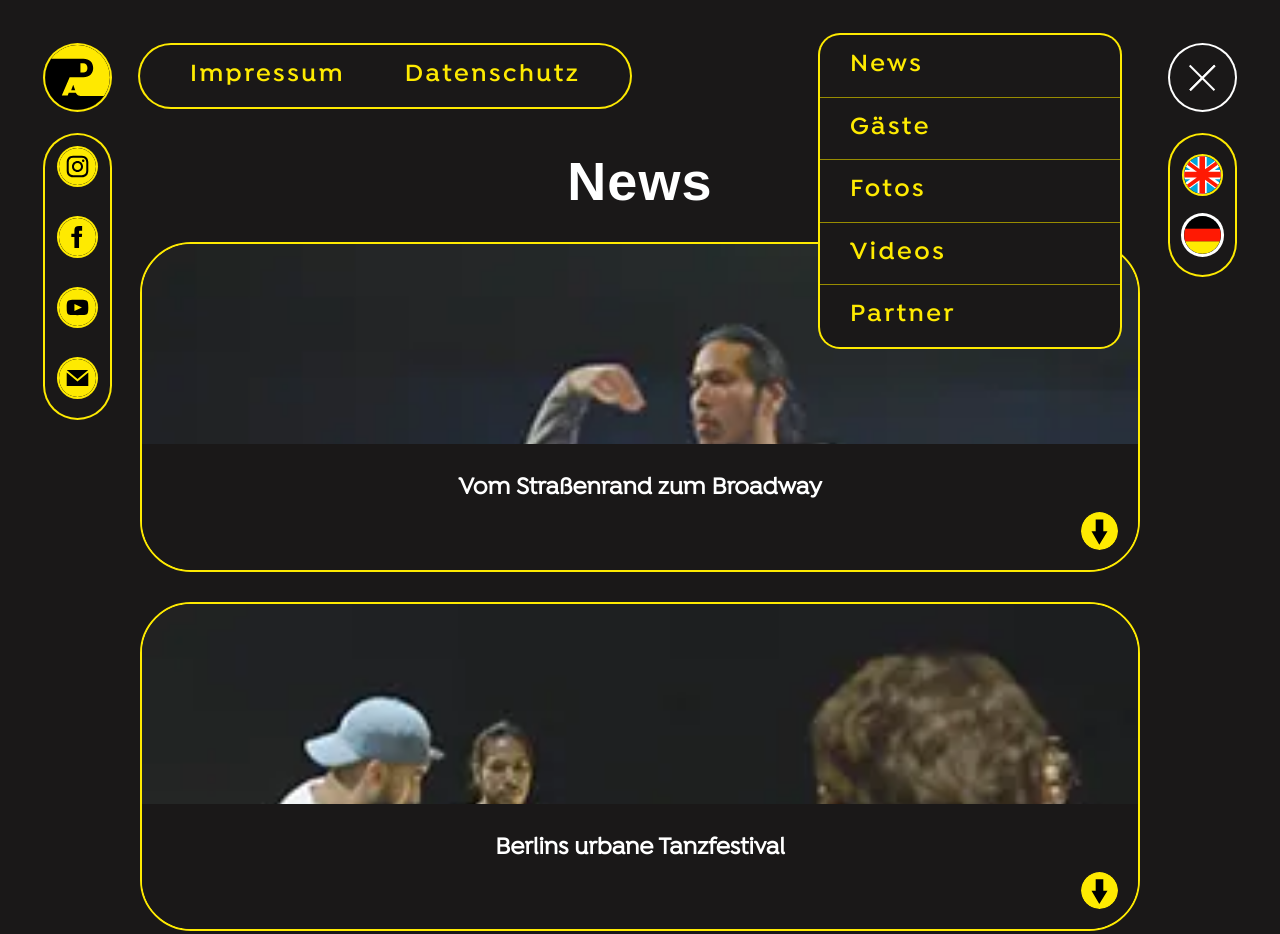
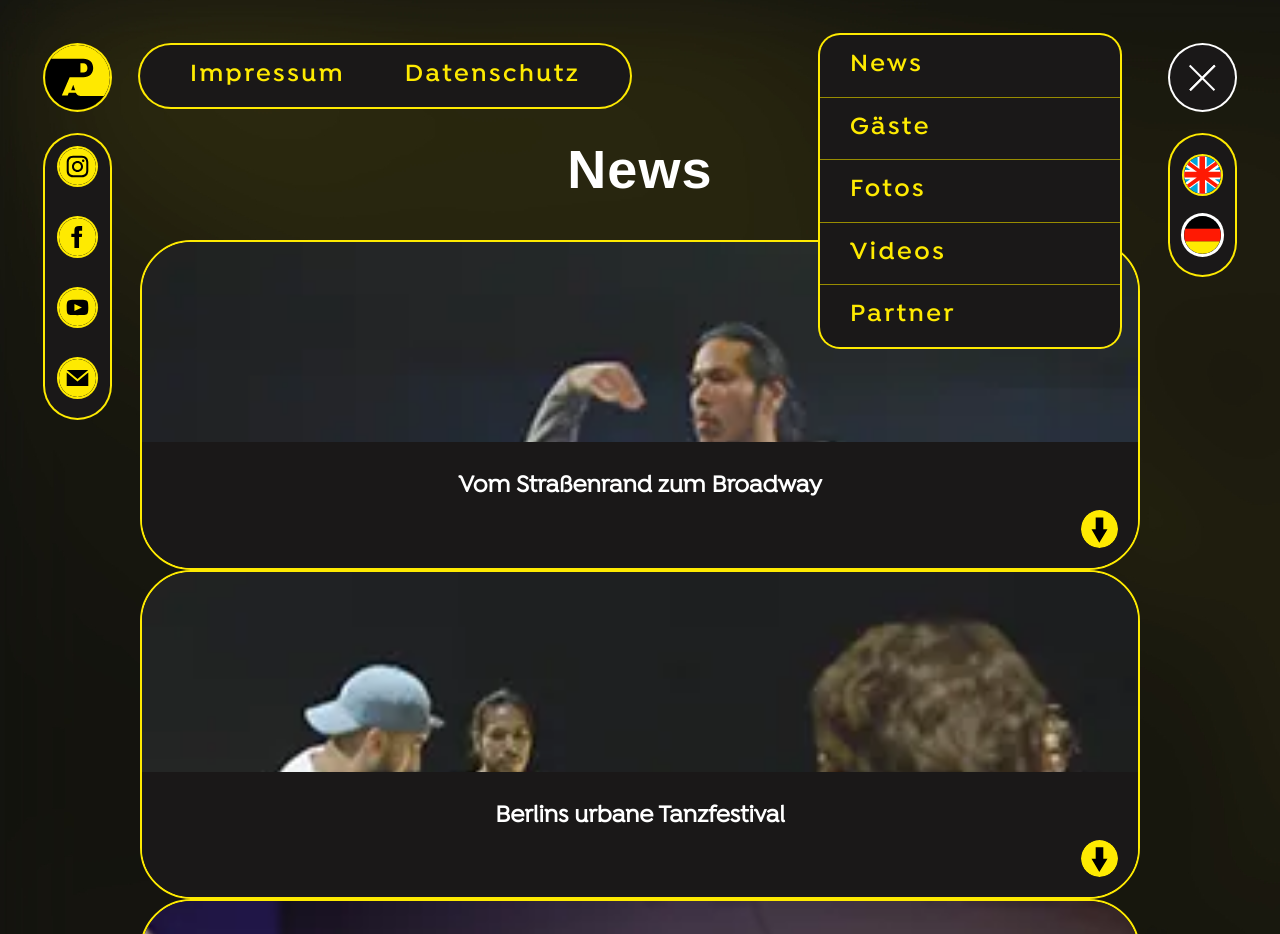
Before and after one commit to timbittins/dance-art-festival, a plain HTML site: page pages/news.html in a window 1280 px wide. Shown: the top 934 px of the page. Drawn offline with Linux system fonts and the light colour scheme.

Commit message:
implemented grid | menu js finished

```diff
--- a/js/menu.js
+++ b/js/menu.js
@@ -3,21 +3,29 @@ import { log, getSelector, getSelectors, getID } from "./setup.js";
 autoMenuSwitch();
 function autoMenuSwitch() {
   const navCheckbox = getID("navigation");
-  const menuBars = getSelectors('[data-menu]');
+  const menuBars = [...getSelectors("[data-menu]")];
+  const menuButton = getSelector(".menu__button");
 
+  // On load
   if (window.innerWidth > 1050) {
+    log("bigger then 1050");
     navCheckbox.checked = true;
-    menuBars.forEach((menuBar) => (menuBar.style.transition = "none"));
+    menuBars.forEach((menuBar) => (menuBar.style.transitionDuration = "0s"));
   } else {
     navCheckbox.checked = false;
+    menuBars.forEach((menuBar) => (menuBar.style.transitionDuration = "600ms"));
   }
 
+  // On resize
   window.addEventListener("resize", function () {
-    if (window.innerWidth > 1050) {
-      navCheckbox.checked = true;
-    } else {
-      navCheckbox.checked = false;
-    }
+    log("resize");
+    if (window.innerWidth < 1050) navCheckbox.checked = false;
+  });
+
+  // On menubutton click
+  menuButton.addEventListener("click", function () {
+    log("button clicked");
+    menuBars.forEach((menuBar) => (menuBar.style.transitionDuration = "600ms"));
   });
 }
 
--- a/pages/news.html
+++ b/pages/news.html
@@ -101,7 +101,7 @@
           <div class="menu__container">
             <ul class="menu__bar--home" data-menu="menubar">
               <li>
-                <a href="../index.html" id="home" onclick="requestHome()"
+                <a href="../index.html" id="home"
                   ><img
                     class="menu__icon--big daf-logo"
                     src="../img/daf_logo.svg"
@@ -117,7 +117,6 @@
                     href="./impressum.html"
                     id="impressum"
                     class="menu__link"
-                    onclick="requestImpressum()"
                     ><p>Impressum</p></a
                   >
                 </li>
@@ -126,7 +125,6 @@
                     href="./privacy.html"
                     id="datenschutz"
                     class="menu__link"
-                    onclick="requestPrivacy()"
                     ><p lang="de">Datenschutz</p>
                     <p lang="en">Privacy</p></a
                   >
@@ -138,7 +136,6 @@
                     href="./news.html"
                     id="news"
                     class="menu__link"
-                    onclick="requestNews()"
                     ><p>News</p></a
                   >
                 </li>
@@ -147,7 +144,6 @@
                     href="./guests.html"
                     id="guests"
                     class="menu__link"
-                    onclick="requestGuests()"
                     ><p lang="de">Gäste</p>
                     <p lang="en">Guests</p></a
                   >
@@ -157,7 +153,6 @@
                     href="./fotos.html"
                     id="fotos"
                     class="menu__link"
-                    onclick="requestFotos()"
                     ><p lang="de">Fotos</p>
                     <p lang="en">Photos</p></a
                   >
@@ -167,7 +162,6 @@
                     href="./videos.html"
                     id="videos"
                     class="menu__link"
-                    onclick="requestVideos()"
                     ><p>Videos</p></a
                   >
                 </li>
@@ -176,7 +170,6 @@
                     href="./partners.html"
                     id="partners"
                     class="menu__link"
-                    onclick="requestPartners()"
                     ><p>Partner</p></a
                   >
                 </li>
@@ -248,13 +241,13 @@
           </div>
         </div>
     </nav>
+    <h2 class="header__headline">News</h2>
   </header>
 
-    <main>
-      <section id="main__website">
-        <div class="pages__header">
-          <h2 class="pages__h2">News</h2>
-        </div>
+  <main id="main">
+    <div class="container">
+
+
 
         <div class="pages__content">
           <!-- card 1 -->
@@ -600,9 +593,12 @@
               </div>
             </section>
           </article>
+        </section>
       </div>
-      </section>
+    </div>
+  </main>
 
+  <footer>
   <div
         class="up-to-top__button"
         onclick="topFunction()"
@@ -611,11 +607,12 @@
       >
         <div class="up-to-top__button--arrow"></div>
       </div>
-    </main>
+  </footer>
 
   <script>
     console.log(window.innerWidth);
   </script>
   <script type="module" defer src="../js/app.js"></script>
+
 </body>
 </html>
--- a/scss/layouts/_menu.scss
+++ b/scss/layouts/_menu.scss
@@ -1,6 +1,4 @@
 /* M E N U */
-
-
 .menu {
     position: fixed;
     top: 0;
@@ -21,7 +19,6 @@
         // background-color: #fff;
     }
 }
-
 
 // Logo
 .menu__bar--home {
@@ -60,7 +57,6 @@
     align-items: center;
     background-color: $clr-grey-dark;
     box-shadow: 0 0 0 0.2rem $clr-prime;
-
 
     @include rwd(mq-l) {
         &::after {
@@ -353,7 +349,6 @@
     }
 }
 
-.daf-logo {}
 
 #navigation:checked~.menu .daf-logo {
     transform: translate(0, 0);
@@ -363,7 +358,9 @@
 .menu__bar--languages,
 .menu__bar--pages,
 .menu__bar--social-media {
-    transition: transform 0.6s ease;
+    transition-property: transform;
+    transition-duration: 600ms;
+    transition-timing-function: ease ;
 }
 
 #navigation:checked~.menu .menu__bar--privacy,
--- a/scss/pages/_main-page.scss
+++ b/scss/pages/_main-page.scss
@@ -1,33 +1,49 @@
-/* H E A D E R */
-.header__main {
-    position: relative;
-    display: flex;
-    width: 100vw;
-    z-index: 90;
-
-    & nav {
-        position: absolute;
-        top: 0;
-        left: 0;
-        z-index: 99;
-    }
+/* B O D Y */
+body {
+  display: grid;
+  grid-template-columns: repeat(12);
+  grid-template-rows: 20rem 1fr;
+  grid-gap: 0 10px;
+  width: 100vw;
+  min-height: 100vh;
+  background: $clr-grey-dark url("../../img/background.jpg");
 }
 
-/* B O D Y */
-body {
-    // background: $clr-grey-dark;P
-    // overflow-x: hidden;
-    width: 100vw;
-    min-height: 100vh;
+/* H E A D E R */
 
+header nav {
+  position: absolute;
+  top: 0;
+  left: 0;
+  z-index: 99;
+}
+header {
+  grid-column: 1 / 13;
+  grid-row: 1 / 2;
+  position: relative;
+  @include flex;
+  z-index: 90;
+
+  & .header__headline {
+    align-self: flex-end;
+  }
 }
 
-#main__website {
-    position: absolute;
-    top: 0;
-    left: 0;
-    width: 100vw;
-    min-height: 100vh;
-    background: $clr-grey-dark;
+/* M A I N */
+main {
+  grid-column: 1 / 13;
+  grid-row: 2 / 3;
+  display: grid;
+  grid-template-columns: repeat(12, 1fr);
+  grid-template-rows: 1fr;
+  grid-gap: 0 1rem;
+  margin-top: 4rem;
+}
 
+.container {
+    grid-column: 2 / 12;
+    display: grid;
+    grid-template-columns: repeat(auto-fit, minmax(min(100px, 100%), 1fr));
+    grid-gap: 4rem;
+    place-items: center;
 }
--- a/scss/pages/_pages.scss
+++ b/scss/pages/_pages.scss
@@ -1,3 +1,3 @@
 @import "main-page";
-@import "landing-page";
+@import "home-page";
 @import "sub-pages";
--- a/scss/pages/_sub-pages.scss
+++ b/scss/pages/_sub-pages.scss
@@ -1,27 +1,27 @@
 // H E A D E R
-.pages__header {
-    position: relative;
-    width: 100vw;
+// .pages__header {
+//     position: relative;
+//     width: 100vw;
 
-    & .pages__h2 {
-        text-align: center;
-        margin: 3rem 0;
+//     & .pages__h2 {
+//         text-align: center;
+//         margin: 3rem 0;
 
-        @include rwd(mq-l) {
-            margin: 15rem 0 0;
-        }
-    }
-}
+//         @include rwd(mq-l) {
+//             margin: 15rem 0 0;
+//         }
+//     }
+// }
 
-/* C O N T E N T */
-.pages__content {
-    position: relative;
-    display: flex;
-    flex-direction: column;
-    align-items: center;
-    gap: 3rem 3rem;
-    width: 100%;
-    min-height: 100vh;
-    padding: 3rem 0;
+// /* C O N T E N T */
+// .pages__content {
+//     position: relative;
+//     display: flex;
+//     flex-direction: column;
+//     align-items: center;
+//     gap: 3rem 3rem;
+//     width: 100%;
+//     min-height: 100vh;
+//     padding: 3rem 0;
 
-}
+// }
```
Also changed, not shown: index.html (+10 -14 lines), pages/guests.html (+2 -2 lines), css/main.css, img/background.jpg (added), img/main_background.png (deleted), scss/pages/_home-page.scss (renamed from scss/pages/_landing-page.scss), 1 other file. Lines whose indentation alone changed are shown as unchanged.
